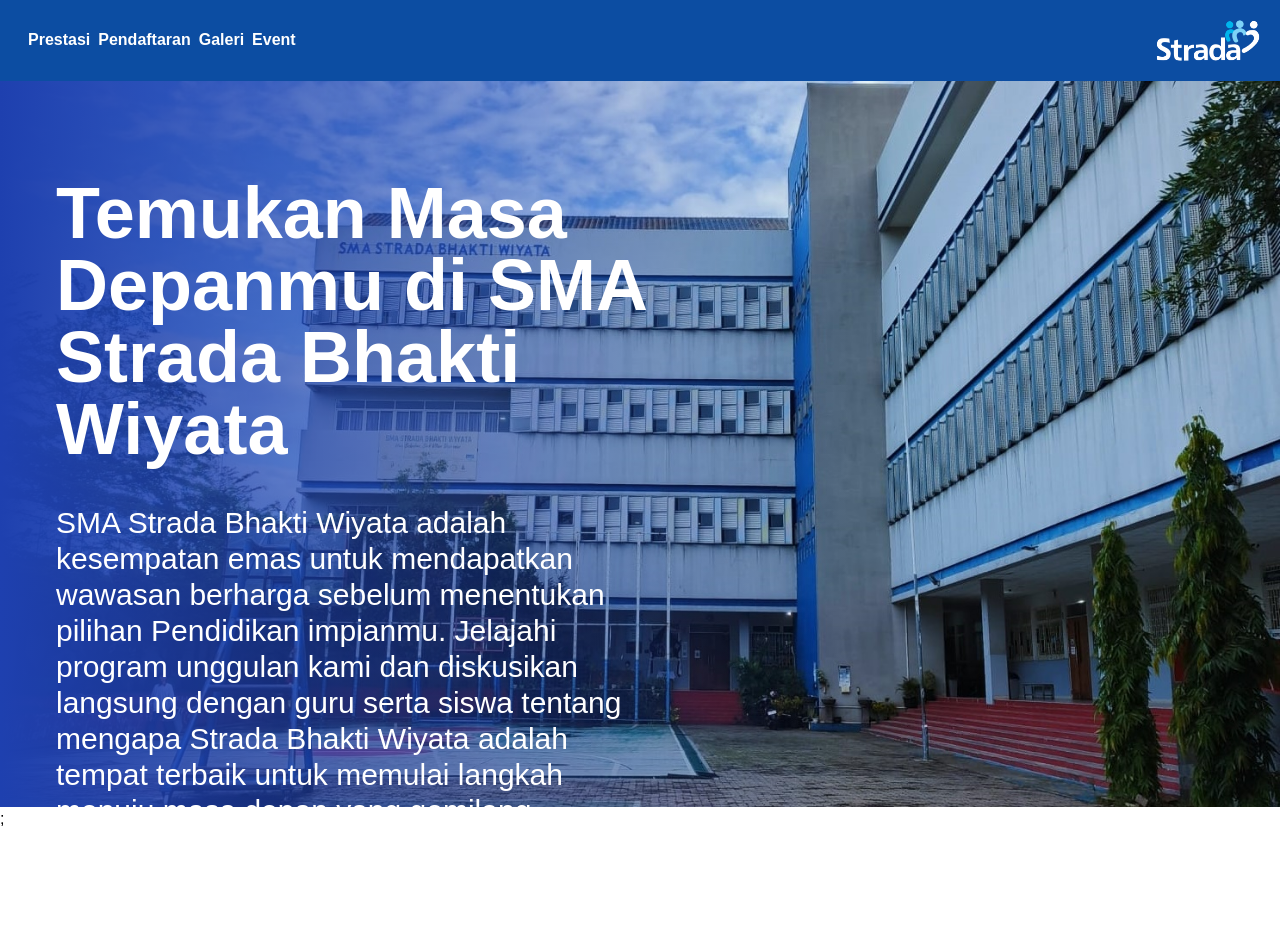
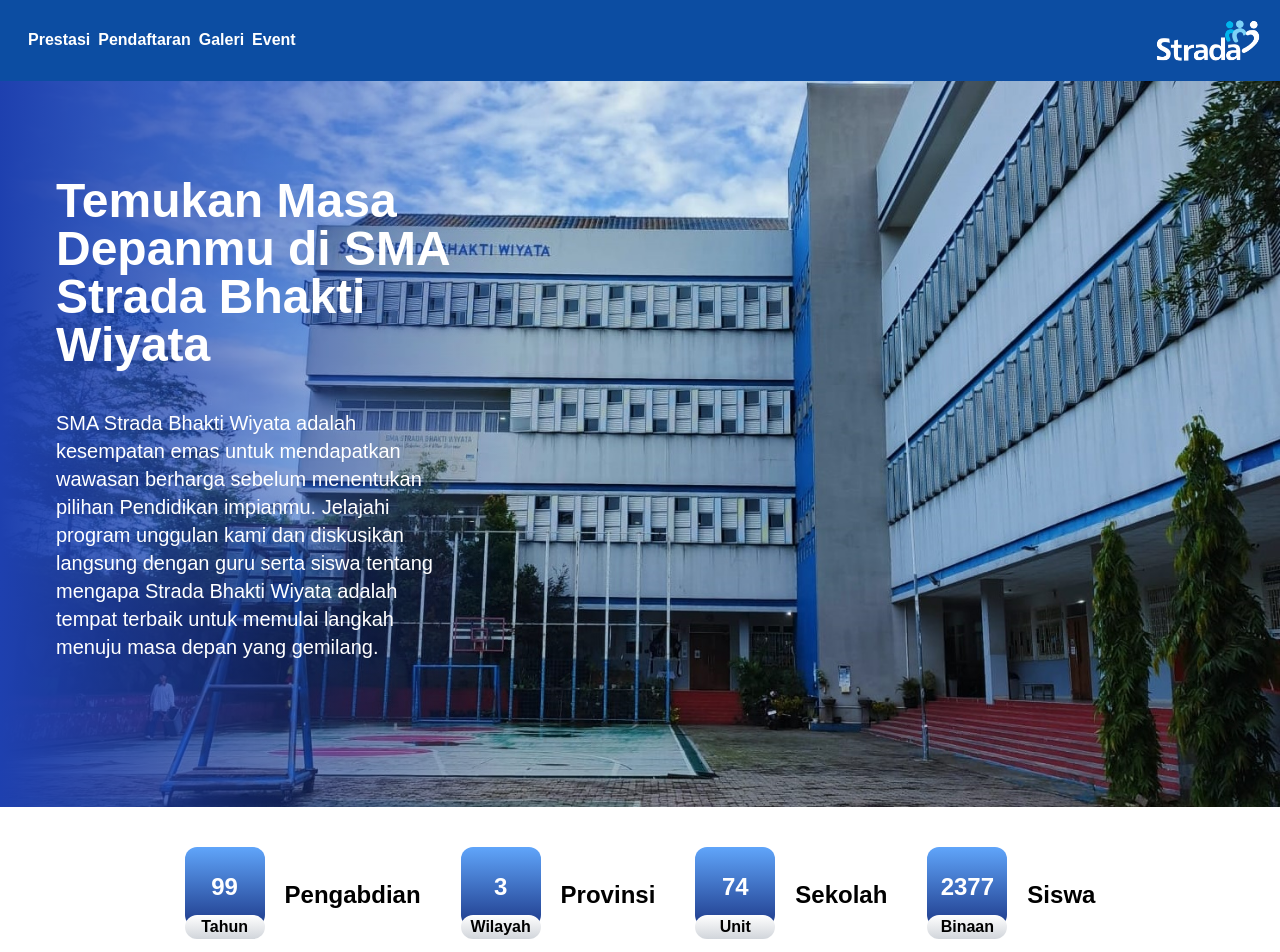
Before and after one commit to aspectxlol/bw-rewrite, a Next.js app: page / in a window 1280 px wide. Shown: the top 952 px of the page. Before the commit the page ends 831 px from the top, so only its background shows below. Built offline with nearby package versions, Linux system fonts and the light colour scheme.

Commit message:
stats done

```diff
--- /dev/null
+++ b/src/components/Stat.tsx
@@ -0,0 +1,15 @@
+export default function Stat({ title, metric, value }: { title: string, metric: string, value: string }) {
+  return (
+    <div className={"flex flex-row items-center"}>
+        <div className={"flex flex-col"}>
+            <div className={"bg-gradient-to-t from-blue-900 to-blue-400 rounded-xl w-20 h-20 flex items-center justify-center"}>
+                <div className={"font-bold text-white text-2xl"}>{value}</div>
+            </div>
+            <div className={"font-bold text-center relative -top-3 bg-gradient-to-t from-gray-300 to-white rounded-3xl"}>
+                <h1>{metric}</h1>
+            </div>
+        </div>
+        <div className={"text-2xl font-bold relative -top-1 ml-5"}>{title}</div>
+    </div>
+  )
+}
--- a/src/pages/index.tsx
+++ b/src/pages/index.tsx
@@ -1,11 +1,12 @@
 import Image from 'next/image'
+import Stat from "@bw/components/Stat";
 
 export default function Home() {
   return (
     <div
       className={``}
     >
-      <div id={'hero'} className={"h-1/4 relative"}>
+      <section id={'hero'} className={"h-1/4 relative"}>
         <Image
           src="/assets/Hero-image.jpg"
           alt="Hero Image"
@@ -13,13 +14,21 @@
           height={500}
           className="w-full relative top-0 left-0 z-0"
         />
-        <div className={"top-0 bg-gradient-to-r from-blue-800 absolute left-0 z-10 p-14 pr-48 w-2/3 h-full"}>
+        <div className={"top-0 bg-gradient-to-r from-blue-800 absolute left-0 z-10 p-14 w-2/3 lg:w-2/5 h-full"}>
           <div className='left-0 w-full h-full text-white relative top-10'>
-            <h1 className={"text-7xl font-bold"}>Temukan Masa Depanmu di SMA Strada Bhakti Wiyata</h1>
-            <p className={"text-3xl mt-10"}>SMA Strada Bhakti Wiyata adalah kesempatan emas untuk mendapatkan wawasan berharga sebelum menentukan pilihan Pendidikan impianmu. Jelajahi program unggulan kami dan diskusikan langsung dengan guru serta siswa tentang mengapa Strada Bhakti Wiyata adalah tempat terbaik untuk memulai langkah menuju masa depan yang gemilang.</p>
+            <h1 className={"text-5xl font-bold"}>Temukan Masa Depanmu di SMA Strada Bhakti Wiyata</h1>
+            <p className={"text-xl mt-10"}>SMA Strada Bhakti Wiyata adalah kesempatan emas untuk mendapatkan wawasan berharga sebelum menentukan pilihan Pendidikan impianmu. Jelajahi program unggulan kami dan diskusikan langsung dengan guru serta siswa tentang mengapa Strada Bhakti Wiyata adalah tempat terbaik untuk memulai langkah menuju masa depan yang gemilang.</p>
           </div>
         </div>
-      </div>
+      </section>
+      <section id={'stats'} className={"h-1/4 relative shadow-xl"}>
+        <div className={"flex flex-row gap-10 p-10 justify-center"}>
+          <Stat title={"Pengabdian"} metric={"Tahun"} value={"99"}/>
+          <Stat title={"Provinsi"} metric={"Wilayah"} value={"3"}/>
+          <Stat title={"Sekolah"} metric={"Unit"} value={"74"}/>
+          <Stat title={"Siswa"} metric={"Binaan"} value={"2377"}/>
+        </div>
+      </section>
     </div>
   );
 }
--- /dev/null
+++ b/src/pages/test/index.tsx
@@ -0,0 +1,12 @@
+import Stat from "@bw/components/Stat";
+
+export default function Test() {
+  return (
+    <div className={"flex flex-row gap-10 p-10"}>
+        <Stat title={"Pengabdian"} metric={"Tahun"} value={"99"} />
+        <Stat title={"Provinsi"} metric={"Wilayah"} value={"3"} />
+        <Stat title={"Sekolah"} metric={"Unit"} value={"74"} />
+        <Stat title={"Siswa"} metric={"Binaan"} value={"2377"} />
+    </div>
+  );
+}
```
